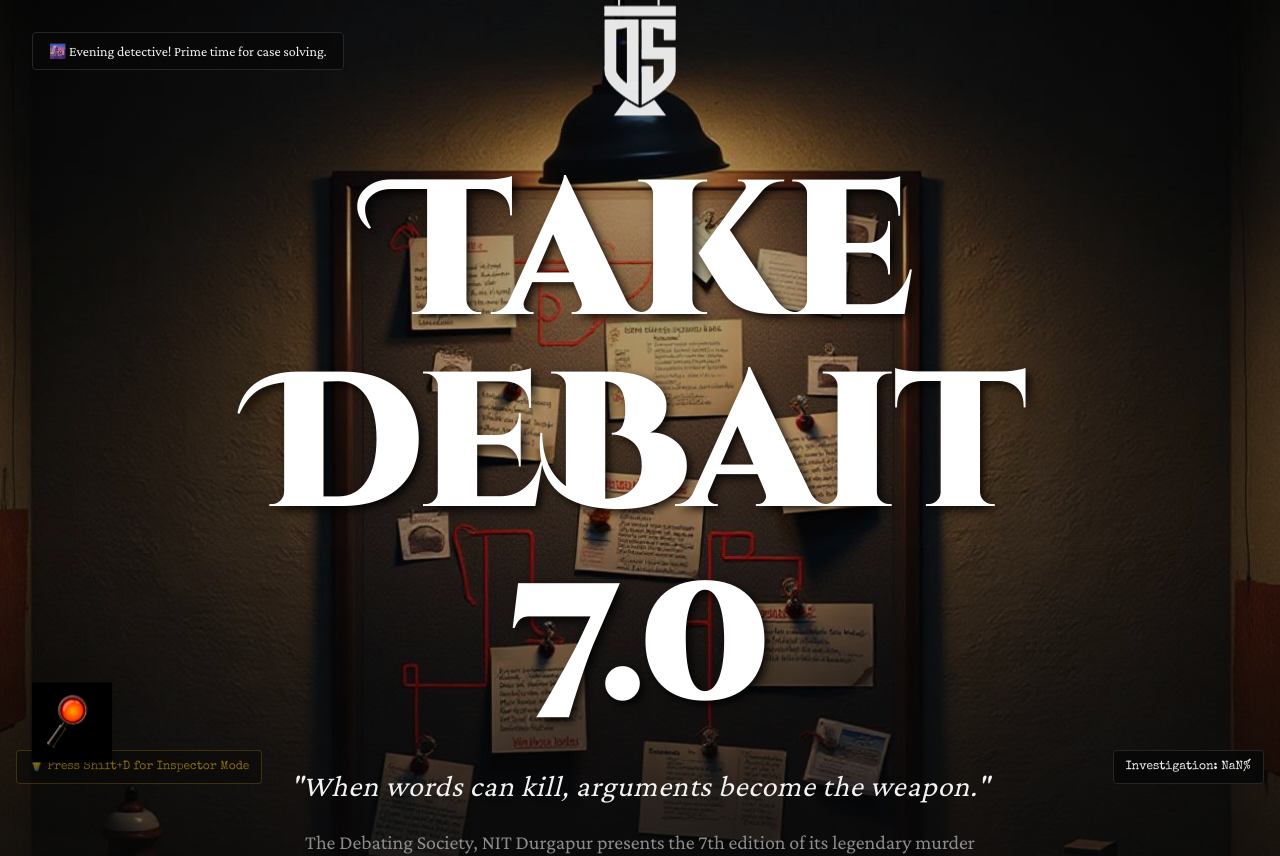
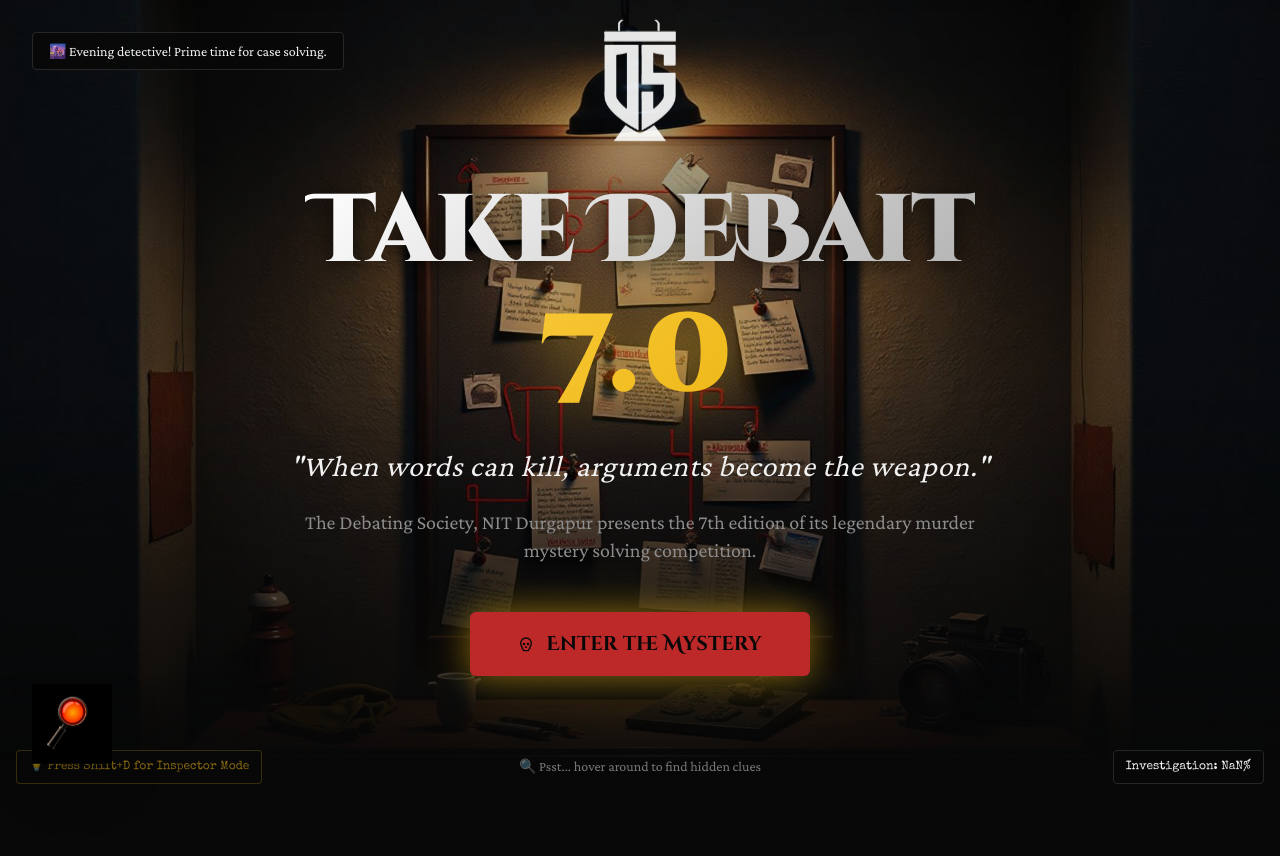
Before and after one commit to SarthakVats9/de-bait-noir, a React (Vite) app: page / in a window 1280 px wide. Shown: the top 856 px of the page. Built offline with nearby package versions, Linux system fonts and the light colour scheme; the HTML template or start-up script is replaced by a standard one.

Commit message:
Refine heading and social links

```diff
--- a/src/components/Hero.tsx
+++ b/src/components/Hero.tsx
@@ -85,14 +85,33 @@ export const Hero = () => {
           />
         </div>
 
-        <h1
-          className="font-cinzel text-7xl md:text-[10rem] lg:text-[12rem] font-black mb-8 tracking-tight leading-none text-white"
-          style={{
-            textShadow: '4px 4px 8px rgba(0,0,0,0.8)',
-            letterSpacing: '-0.02em'
-          }}
-        >
-          Take DeBait 7.0
+        <h1 className="mb-8">
+          <div className="font-cinzel text-5xl md:text-7xl lg:text-8xl font-black tracking-tight leading-none">
+            <span
+              className="inline-block"
+              style={{
+                background: 'linear-gradient(135deg, hsl(0 0% 100%), hsl(0 0% 70%))',
+                WebkitBackgroundClip: 'text',
+                WebkitTextFillColor: 'transparent',
+                textShadow: 'none',
+                filter: 'drop-shadow(0 4px 12px rgba(0,0,0,0.8))'
+              }}
+            >
+              Take DeBait
+            </span>
+            <span
+              className="block text-6xl md:text-8xl lg:text-9xl mt-2"
+              style={{
+                background: 'linear-gradient(135deg, hsl(45 100% 65%), hsl(45 100% 45%))',
+                WebkitBackgroundClip: 'text',
+                WebkitTextFillColor: 'transparent',
+                filter: 'drop-shadow(0 0 30px hsl(45 100% 55% / 0.6))',
+                letterSpacing: '0.05em'
+              }}
+            >
+              7.0
+            </span>
+          </div>
         </h1>
 
         <p className="font-serif text-2xl md:text-3xl mb-6 text-silver italic tracking-wide">
```
